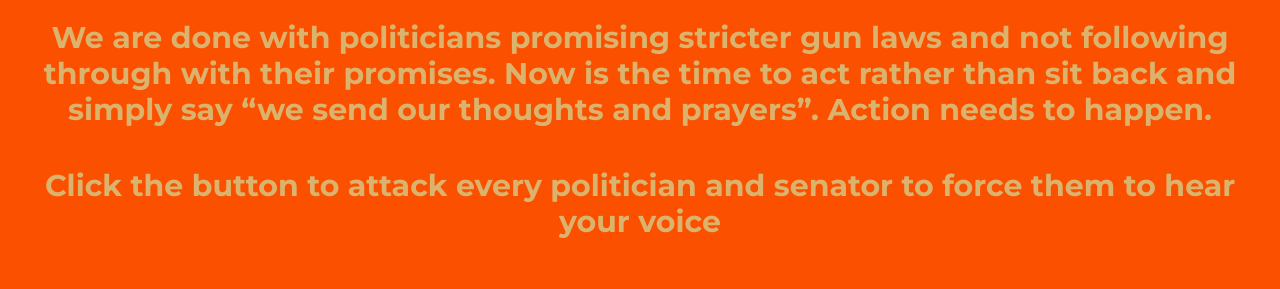
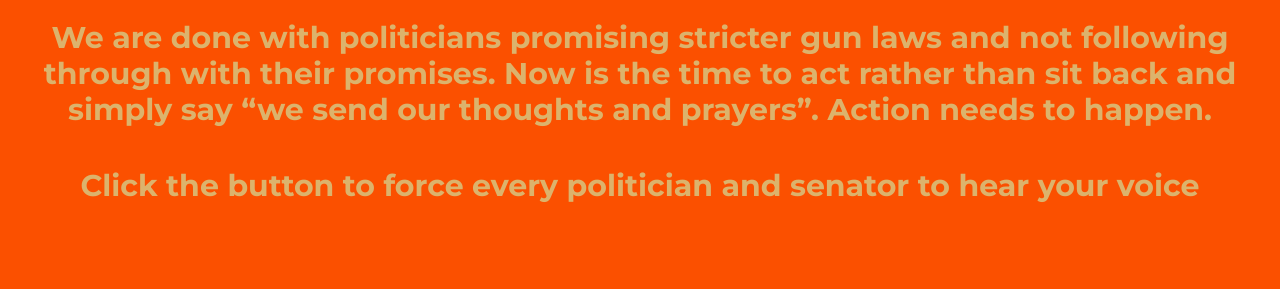
Before and after one commit to Fernando0422/No-Toys-Left-Behind, a plain HTML site: page index.html in a window 1280 px wide. Shown: the part 142-431 px from the top of the page. Drawn offline with nearby package versions, Linux system fonts and the light colour scheme.

Commit message:
Update index.html

```diff
--- a/index.html
+++ b/index.html
@@ -22,7 +22,7 @@
 <h4> We are done with politicians promising stricter gun laws and not following through with their promises. Now is the time to act rather than sit back and simply say “we send our thoughts and prayers”. Action needs to happen.</h4>
 
 
-<h4>Click the button to attack every politician and senator to force them to hear your voice</h4>
+<h4>Click the button to force every politician and senator to hear your voice</h4>
 
 
 
```
